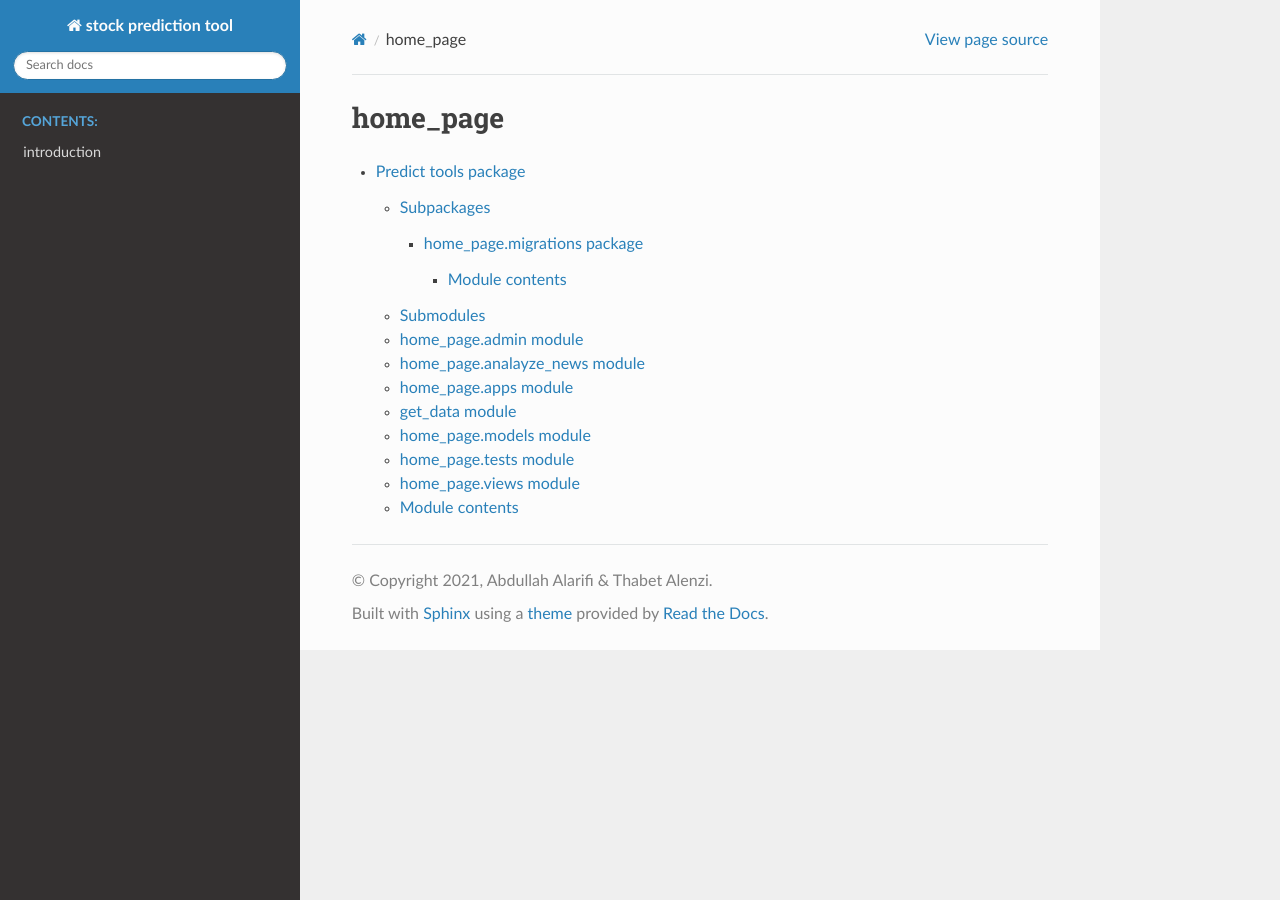
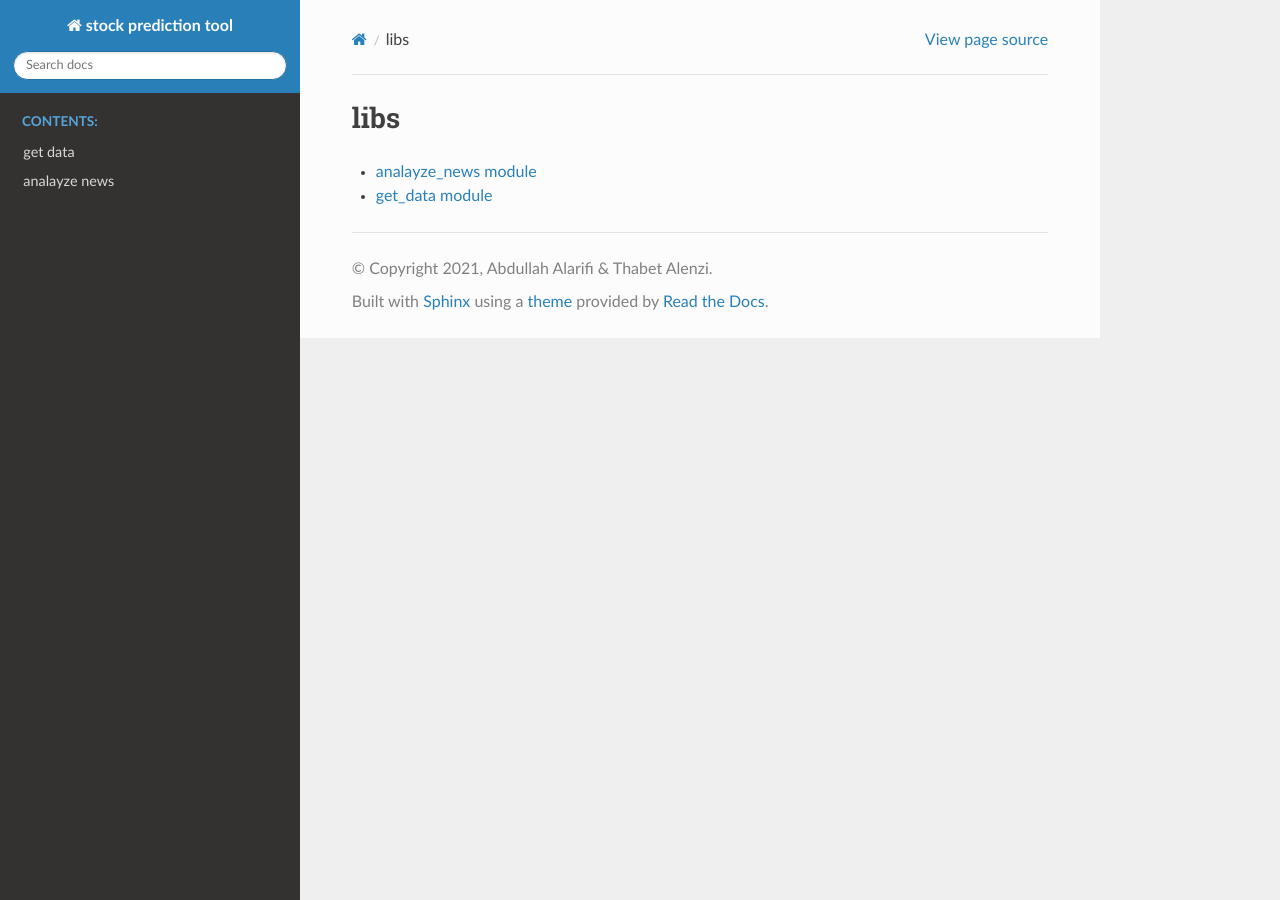
Before and after one commit to aalarifi2016/stock_market_prediction, a Sphinx documentation site: the page built from docs/modules.rst, in a window 1280 px wide. Built offline with Sphinx 7.4.7 and the Read the Docs theme 2.0.0, drawn with Linux system fonts in a browser that asks for light colours; pages that are not in the unit, such as notebooks, are missing from menus.

Commit message:
rearrange the files

```diff
--- a/docs/conf.py
+++ b/docs/conf.py
@@ -14,7 +14,7 @@
 #
 import os
 import sys
-sys.path.insert(0, os.path.abspath('..'))
+sys.path.insert(0, os.path.abspath('../libs'))
 
 
 # -- Project information -----------------------------------------------------
--- a/docs/home_page.migrations.rst
+++ /dev/null
@@ -1,10 +0,0 @@
-home\_page.migrations package
-=============================
-
-Module contents
----------------
-
-.. automodule:: home_page.migrations
-    :members:
-    :undoc-members:
-    :show-inheritance:
--- a/docs/home_page.rst
+++ /dev/null
@@ -1,77 +0,0 @@
-Predict tools package
-==================
-
-Subpackages
------------
-
-.. toctree::
-
-    home_page.migrations
-
-Submodules
-----------
-
-home\_page.admin module
------------------------
-
-.. automodule:: home_page.admin
-    :members:
-    :undoc-members:
-    :show-inheritance:
-
-home\_page.analayze\_news module
---------------------------------
-
-.. automodule:: home_page.analayze_news
-    :members:
-    :undoc-members:
-    :show-inheritance:
-
-home\_page.apps module
-----------------------
-
-.. automodule:: home_page.apps
-    :members:
-    :undoc-members:
-    :show-inheritance:
-
-get\_data module
----------------------------
-
-.. automodule:: home_page.get_data
-    :members:
-    :undoc-members:
-    :show-inheritance:
-
-home\_page.models module
-------------------------
-
-.. automodule:: home_page.models
-    :members:
-    :undoc-members:
-    :show-inheritance:
-
-home\_page.tests module
------------------------
-
-.. automodule:: home_page.tests
-    :members:
-    :undoc-members:
-    :show-inheritance:
-
-home\_page.views module
------------------------
-
-.. automodule:: home_page.views
-    :members:
-    :undoc-members:
-    :show-inheritance:
-
-
-Module contents
----------------
-
-.. automodule:: home_page
-    :members:
-    :undoc-members:
-    :show-inheritance:
--- a/docs/modules.rst
+++ b/docs/modules.rst
@@ -1,7 +1,8 @@
-home_page
-=========
+libs
+====
 
 .. toctree::
    :maxdepth: 4
 
-   home_page
+   analayze_news
+   get_data
```
Also changed, not shown: docs/analayze_news.rst (added, +7 -0 lines), docs/get_data.rst (added, +7 -0 lines), docs/index.rst (+5 -3 lines), 4 other files.
